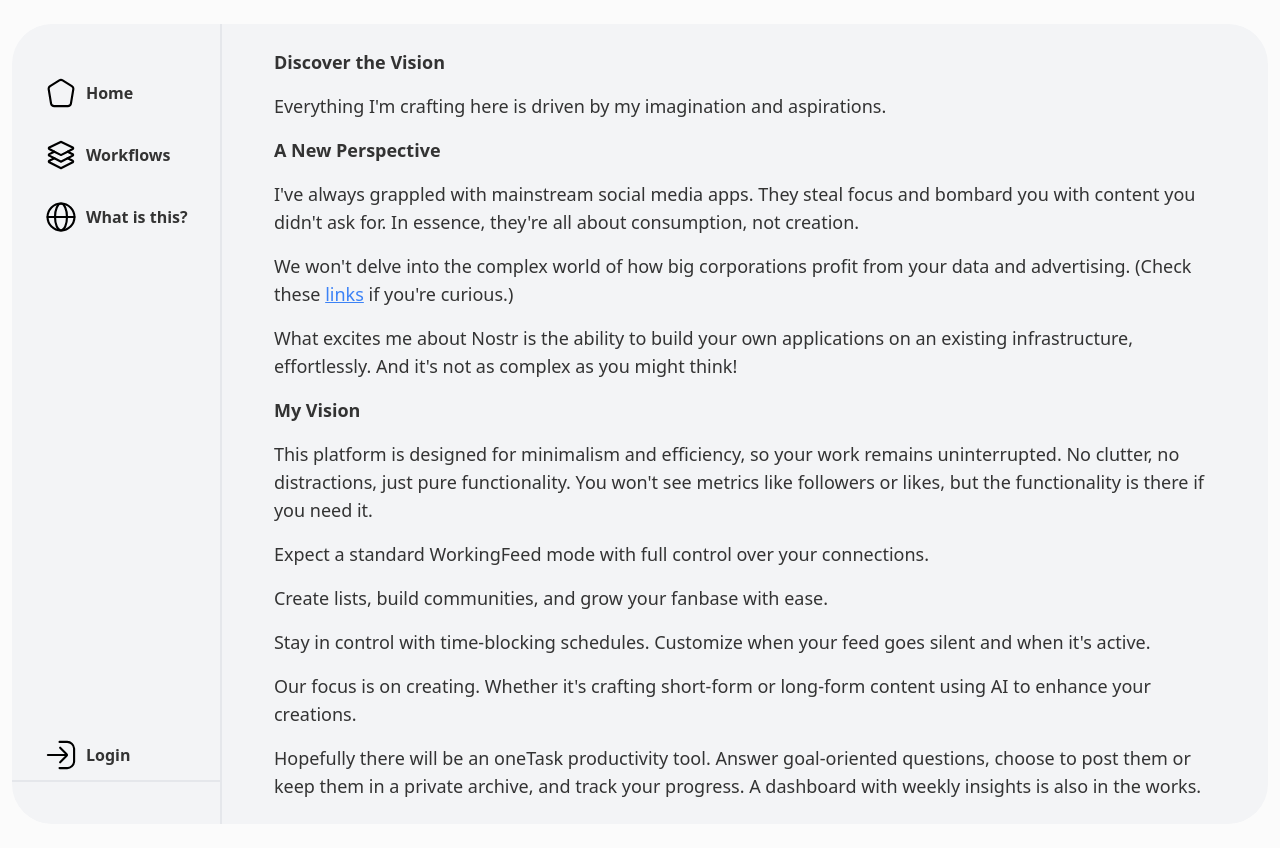
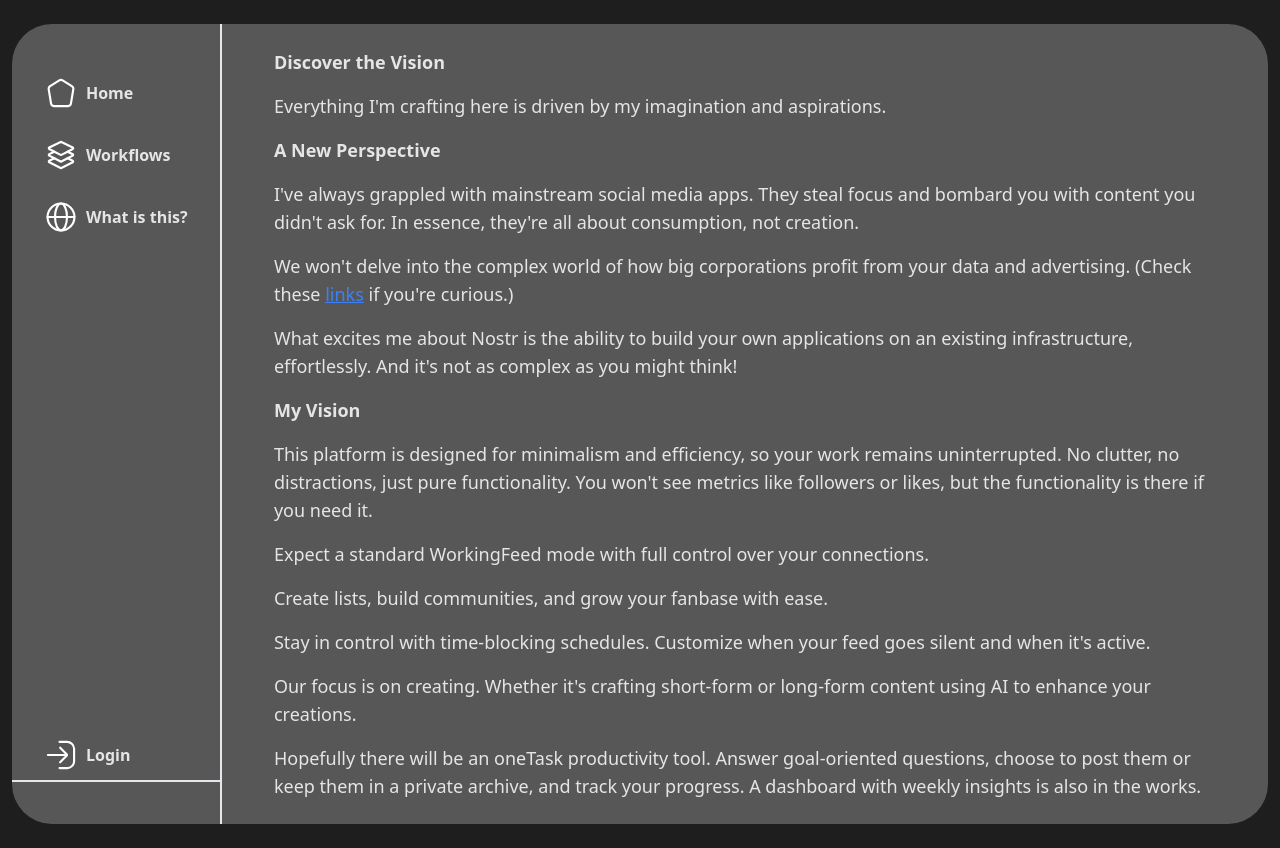
Before and after one commit to EricStrohmaier/joo.world, a React (Vite) app: page /about in a window 1280 px wide. Built offline with nearby package versions, Linux system fonts and the light colour scheme; what nostr-tools would draw is missing.

Commit message:
set default dark mode

```diff
--- a/src/logic/queries/useTheme.tsx
+++ b/src/logic/queries/useTheme.tsx
@@ -10,7 +10,7 @@ type TimeContextType = {
 };
 
 const ThemeContext = createContext<ThemeContextType>({
-  darkMode: true,
+  darkMode: false,
   toggleDarkMode: () => {},
 });
 const TimeContext = createContext<TimeContextType | null>(null);
@@ -24,15 +24,17 @@ export const useTime = () => {
 
 export const ThemeProvider = ({ children }: { children: React.ReactNode }) => {
   const [darkMode, setDarkMode] = useState(() => {
-    // Initialize the darkMode state from localStorage or default to false
-    return localStorage.getItem("darkMode") === "false";
+    // Initialize the darkMode state from localStorage or default to true (light mode)
+    return localStorage.getItem("darkMode") === "true" ? false : true;
   });
+
 
   const toggleDarkMode = () => {
     setDarkMode((prevDarkMode) => {
       const newDarkMode = !prevDarkMode;
       // Store the new state in localStorage
       localStorage.setItem("darkMode", newDarkMode.toString());
+      // console.log("New darkMode state:", newDarkMode); // Log the new state
       return newDarkMode;
     });
   };
@@ -40,6 +42,7 @@ export const ThemeProvider = ({ children }: { children: React.ReactNode }) => {
   useEffect(() => {
     const handleStorageChange = () => {
       setDarkMode(localStorage.getItem("darkMode") === "false");
+      // console.log("Updated darkMode state from localStorage:", darkMode); // Log the updated state
     };
     window.addEventListener("storage", handleStorageChange);
     return () => {
@@ -53,6 +56,7 @@ export const ThemeProvider = ({ children }: { children: React.ReactNode }) => {
     </ThemeContext.Provider>
   );
 };
+
 
 
 type TimeProviderProps = {
```
